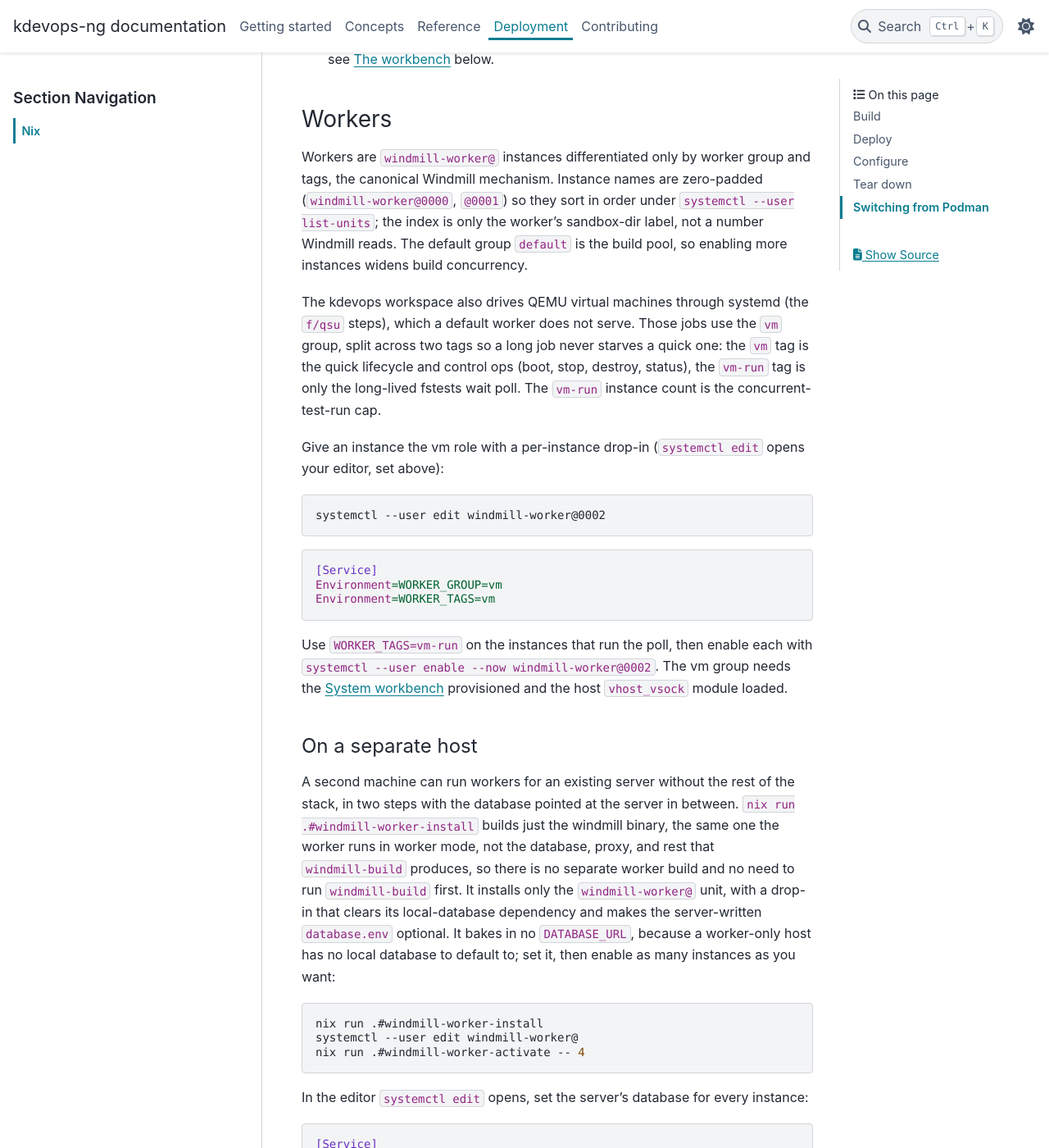
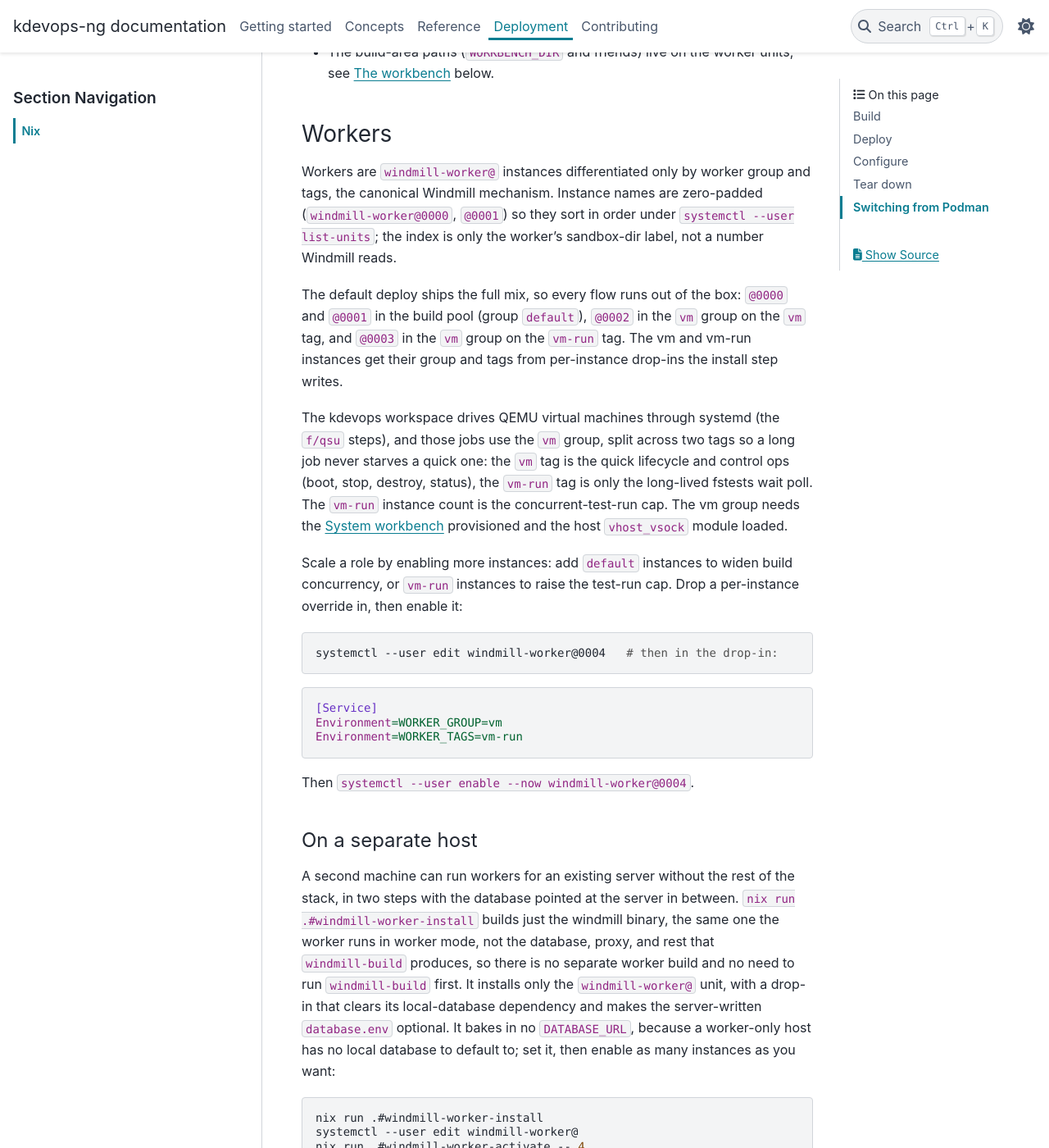
Before and after one commit to dagomez137/kdevops-ng, a Sphinx documentation site: the page built from docs/deployment/nix.rst, in a window 1280 px wide and 1400 px high, scrolled down 3214 px. Shown: the whole window at 82% size. Built offline with Sphinx 7.4.7 and the PyData theme 0.15.4, drawn with Linux system fonts in a browser that asks for light colours; some of the changed text lies outside the part shown.

Commit message:
docs: document the default vm and vm-run workers
The Workers section described setting the vm role by hand, before the
deploy shipped any vm worker. Reflect the new default mix: @0000-@0001
build, @0002 vm, @0003 vm-run, configured by drop-ins the install step
writes, so every flow runs out of the box. Keep the manual drop-in as the
way to scale a role, and update the activate snippet to enable all four.

Generated-by: Claude AI
Signed-off-by: Daniel Gomez <da.gomez@kernel.org>

```diff
--- a/docs/deployment/nix.rst
+++ b/docs/deployment/nix.rst
@@ -84,7 +84,8 @@ symlinks so they start at login) and starts in one step:
    loginctl enable-linger "$USER"
    systemctl --user enable --now \
        windmill-db windmill windmill-extra windmill-native windmill-caddy
-   systemctl --user enable --now windmill-worker@0000 windmill-worker@0001
+   systemctl --user enable --now windmill-worker@0000 windmill-worker@0001 \
+       windmill-worker@0002 windmill-worker@0003
 
 The database service runs ``windmill-db-setup`` on first boot: it initialises
 the cluster under the state directory, rotates the role password off the shared
@@ -146,33 +147,37 @@ Workers are ``windmill-worker@`` instances differentiated only by worker group
 and tags, the canonical Windmill mechanism. Instance names are zero-padded
 (``windmill-worker@0000``, ``@0001``) so they sort in order under ``systemctl
 --user list-units``; the index is only the worker's sandbox-dir label, not a
-number Windmill reads. The default group ``default`` is the build pool, so
-enabling more instances widens build concurrency.
+number Windmill reads.
 
-The kdevops workspace also drives QEMU virtual machines through systemd (the
-``f/qsu`` steps), which a default worker does not serve. Those jobs use the
-``vm`` group, split across two tags so a long job never starves a quick one: the
-``vm`` tag is the quick lifecycle and control ops (boot, stop, destroy,
-status), the ``vm-run`` tag is only the long-lived fstests wait poll. The
-``vm-run`` instance count is the concurrent-test-run cap.
+The default deploy ships the full mix, so every flow runs out of the box:
+``@0000`` and ``@0001`` in the build pool (group ``default``), ``@0002`` in the
+``vm`` group on the ``vm`` tag, and ``@0003`` in the ``vm`` group on the
+``vm-run`` tag. The vm and vm-run instances get their group and tags from
+per-instance drop-ins the install step writes.
 
-Give an instance the vm role with a per-instance drop-in (``systemctl edit``
-opens your editor, set above):
+The kdevops workspace drives QEMU virtual machines through systemd (the
+``f/qsu`` steps), and those jobs use the ``vm`` group, split across two tags so
+a long job never starves a quick one: the ``vm`` tag is the quick lifecycle and
+control ops (boot, stop, destroy, status), the ``vm-run`` tag is only the
+long-lived fstests wait poll. The ``vm-run`` instance count is the
+concurrent-test-run cap. The vm group needs the :term:`System workbench`
+provisioned and the host ``vhost_vsock`` module loaded.
+
+Scale a role by enabling more instances: add ``default`` instances to widen
+build concurrency, or ``vm-run`` instances to raise the test-run cap. Drop a
+per-instance override in, then enable it:
 
 .. code-block:: shell
 
-   systemctl --user edit windmill-worker@0002
+   systemctl --user edit windmill-worker@0004   # then in the drop-in:
 
 .. code-block:: ini
 
    [Service]
    Environment=WORKER_GROUP=vm
-   Environment=WORKER_TAGS=vm
+   Environment=WORKER_TAGS=vm-run
 
-Use ``WORKER_TAGS=vm-run`` on the instances that run the poll, then enable each
-with ``systemctl --user enable --now windmill-worker@0002``. The vm group needs
-the :term:`System workbench` provisioned and the host ``vhost_vsock`` module
-loaded.
+Then ``systemctl --user enable --now windmill-worker@0004``.
 
 On a separate host
 ~~~~~~~~~~~~~~~~~~~
```
